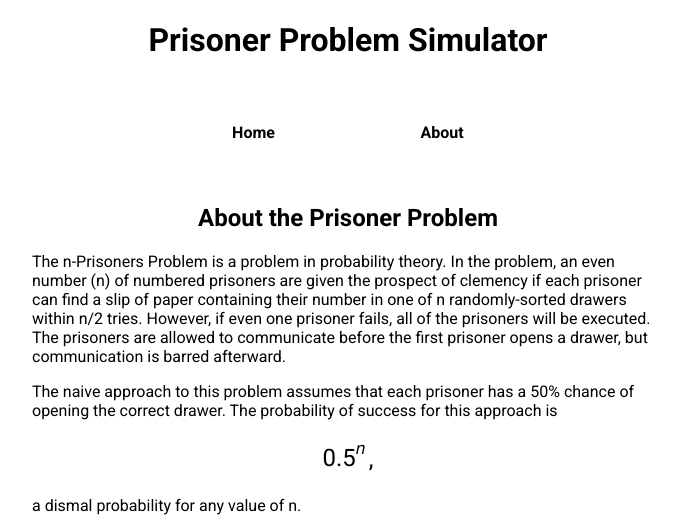
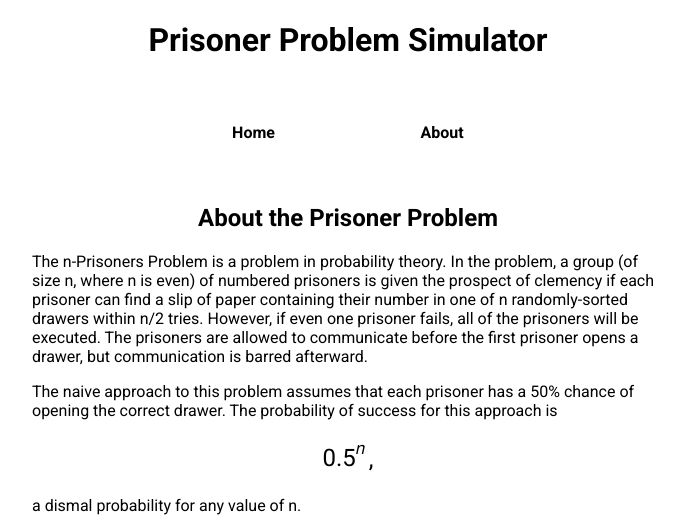
Before and after one commit to noahhhtx/PrisonerRiddle, a Flask app: page /about in a window 1280 px wide. Shown: the top 530 px of the page, without its empty margins (292-976 px from the left). Run offline with Flask 3, Linux system fonts and the light colour scheme.

Commit message:
Update about.html

```diff
--- a/templates/about.html
+++ b/templates/about.html
@@ -13,7 +13,7 @@
 
 <div class="info">
     <p>The n-Prisoners Problem is a problem in probability theory.
-    In the problem, an even number (n) of numbered prisoners are given the prospect of
+    In the problem, a group (of size n, where n is even) of numbered prisoners is given the prospect of
     clemency if each prisoner can find a slip of paper containing their number in one of n randomly-sorted drawers
     within n/2 tries. However, if even one prisoner fails, all of the prisoners will
     be executed. The prisoners are allowed to communicate before the first prisoner opens
```
